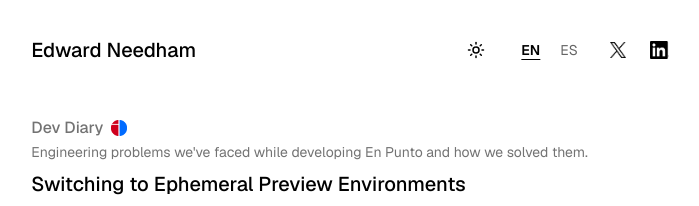
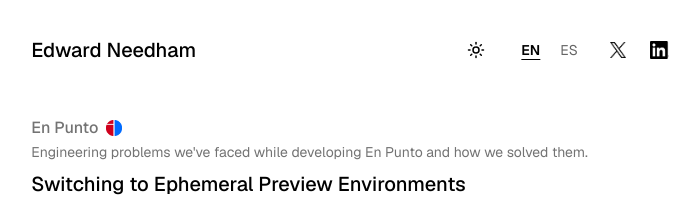
Before and after one commit to edneedham/blog, a Next.js app: page / in a window 1280 px wide. Shown: the top 206 px of the page, without its empty margins (288-987 px from the left). Built offline with nearby package versions, Linux system fonts and the light colour scheme.

Commit message:
Fix error on logo visibility and text color hierarchy

```diff
--- a/src/app/components/AdaptiveLogo.tsx
+++ b/src/app/components/AdaptiveLogo.tsx
@@ -51,16 +51,26 @@ export default function AdaptiveLogo({
     )
   }
 
-  // After mounting, use resolved theme for accurate switching
-  const src = resolvedTheme === 'dark' ? darkSrc : lightSrc
+  // After mounting, show both images but control visibility via CSS
+  // This ensures smooth transitions when theme changes
+  const isDark = resolvedTheme === 'dark'
 
   return (
-    <Image
-      src={src}
-      width={width}
-      height={height}
-      alt={alt}
-      className={className}
-    />
+    <>
+      <Image
+        src={lightSrc}
+        width={width}
+        height={height}
+        alt={alt}
+        className={`${isDark ? 'hidden' : 'block'} ${className}`}
+      />
+      <Image
+        src={darkSrc}
+        width={width}
+        height={height}
+        alt={alt}
+        className={`${isDark ? 'block' : 'hidden'} ${className}`}
+      />
+    </>
   )
 }
--- a/src/app/components/PostPage.tsx
+++ b/src/app/components/PostPage.tsx
@@ -61,15 +61,15 @@ export default async function PostPage({ slug, locale }: PostPageProps) {
   return (
     <article className="max-w-2xl mx-auto">
       <Header />
-      {post.category === 'dev-diary' && (
+      {post.category === 'en-punto' && (
         <div className="flex items-center mb-2">
           {locale === 'es' ? (
             <h3 className="text-l font-medium pr-2 text-foreground-subtle">
-              Diario de Desarrollo
+              En Punto
             </h3>
           ) : (
             <h3 className="text-l font-medium pr-2 text-foreground-subtle">
-              Dev Diary
+              En Punto
             </h3>
           )}
           <Image
--- a/src/app/es/posts/end-to-end-testing.mdx
+++ b/src/app/es/posts/end-to-end-testing.mdx
@@ -2,7 +2,7 @@
 date: '2025-12-30'
 title: 'Resolviendo problemas en pruebas end-to-end'
 tags: ['Testing', 'End-to-End Testing', 'En Punto']
-category: 'dev-diary'
+category: 'en-punto'
 language: 'es'
 ---
 
--- a/src/app/globals.css
+++ b/src/app/globals.css
@@ -78,3 +78,16 @@ body {
   margin-left: auto;
   margin-right: auto;
 }
+
+/* Utility classes for semantic text colors */
+.text-foreground-muted {
+  color: var(--foreground-muted);
+}
+
+.text-foreground-subtle {
+  color: var(--foreground-subtle);
+}
+
+.border-border {
+  border-color: var(--border);
+}
--- a/src/app/page.tsx
+++ b/src/app/page.tsx
@@ -28,7 +28,7 @@ export default async function Home({ searchParams }: HomeProps) {
     (post) => post.category === 'general' && post.locale === selectedLanguage
   )
   const devDiaries = allPosts.filter(
-    (post) => post.category === 'dev-diary' && post.locale === selectedLanguage
+    (post) => post.category === 'en-punto' && post.locale === selectedLanguage
   )
 
   const sections = [
@@ -42,8 +42,8 @@ export default async function Home({ searchParams }: HomeProps) {
       posts: generalPosts,
     },
     {
-      key: 'dev-diary',
-      title: selectedLanguage === 'es' ? 'Diario de Desarrollo' : 'Dev Diary',
+      key: 'en-punto',
+      title: 'En Punto',
       description:
         selectedLanguage === 'es'
           ? 'Problemas de ingeniería que hemos enfrentado al desarrollar En Punto y cómo los resolvimos.'
@@ -55,7 +55,7 @@ export default async function Home({ searchParams }: HomeProps) {
   ]
 
   const sortedSections =
-    latestPost?.category === 'dev-diary' ? [...sections].reverse() : sections
+    latestPost?.category === 'en-punto' ? [...sections].reverse() : sections
 
   return (
     <div>
--- a/src/app/posts/end-to-end-testing.mdx
+++ b/src/app/posts/end-to-end-testing.mdx
@@ -2,7 +2,7 @@
 date: '2025-11-03'
 title: 'Solving End-to-End Testing Issues at En Punto'
 tags: ['Testing', 'End-to-End Testing', 'En Punto']
-category: 'dev-diary'
+category: 'en-punto'
 language: 'en'
 ---
 
--- a/src/app/posts/ephemeral-environments.mdx
+++ b/src/app/posts/ephemeral-environments.mdx
@@ -2,7 +2,7 @@
 date: '2025-12-30'
 title: 'Switching to Ephemeral Preview Environments'
 tags: ['Testing', 'Infrastructure', 'En Punto']
-category: 'dev-diary'
+category: 'en-punto'
 language: 'en'
 ---
 
```
